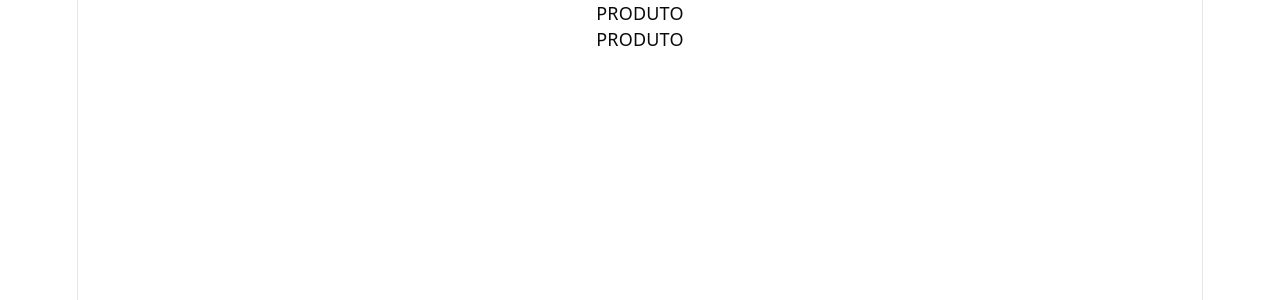
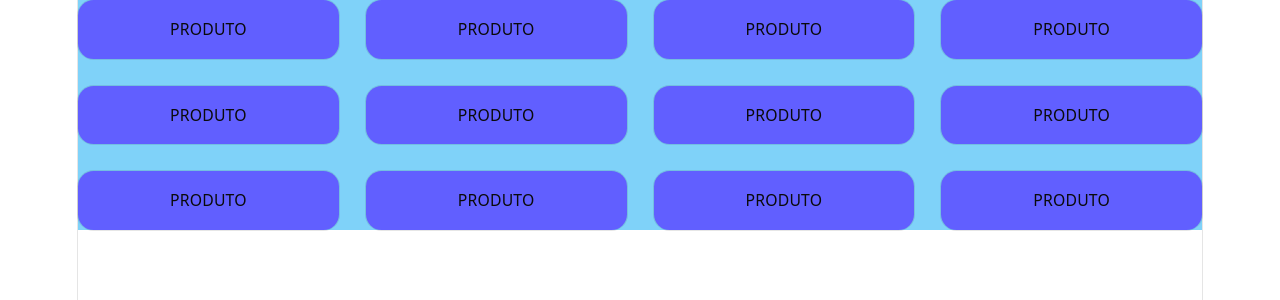
Before and after one commit to lcmachado16/repforce-test, a React (Vite) app in the folder frontend/: page / in a window 1280 px wide. Shown: the top 300 px of the page. Built offline with nearby package versions, Linux system fonts and the light colour scheme.

Commit message:
Frontend: quick test :: Tailwind CSS and shadcn

```diff
--- a/frontend/src/App.tsx
+++ b/frontend/src/App.tsx
@@ -4,7 +4,7 @@
 export default function App() {
 
   return (
-    <div>
+    <div className="bg-sky-500/50">
       <ProductGrid />
     </div>
   )
--- a/frontend/src/components/ProductCard.tsx
+++ b/frontend/src/components/ProductCard.tsx
@@ -1,8 +1,11 @@
+import { Card } from "../../@/components/ui/card";
 export function ProductCard(){
 
     return (
-        <div>
+        // https://tailwindcss.com/docs/background-color
+        <Card className="bg-indigo-500 hover:bg-fuchsia-500 ">
             PRODUTO
-        </div>
+        </Card>
+
     )
 }
--- a/frontend/src/components/ProductGrid.tsx
+++ b/frontend/src/components/ProductGrid.tsx
@@ -1,14 +1,26 @@
 import { ProductCard } from "./ProductCard";
 
 // Recebe Products
-export function ProductGrid(){
+export function ProductGrid() {
 
     // isLoading
 
-    return(
-        <div>
-         <ProductCard />
-         <ProductCard />
+    return (
+        <div className="grid grid-cols-1 sm:grid-cols-2 md:grid-cols-3 lg:grid-cols-4 gap-6">
+            <ProductCard />
+            <ProductCard />
+            <ProductCard />
+            <ProductCard />
+
+            <ProductCard />
+            <ProductCard />
+            <ProductCard />
+            <ProductCard />
+
+            <ProductCard />
+            <ProductCard />
+            <ProductCard />
+            <ProductCard />
         </div>
     )
 }
--- a/frontend/src/pages/CatalogPage.tsx
+++ b/frontend/src/pages/CatalogPage.tsx
@@ -10,7 +10,7 @@
         <h1>Catálogo Repforce</h1>
       </header>
 
-      <main>
+      <main className="bg-[#50d71e]">
         {/* filter  */}
          <ProductGrid />
         {/*  paginacao */}
```
